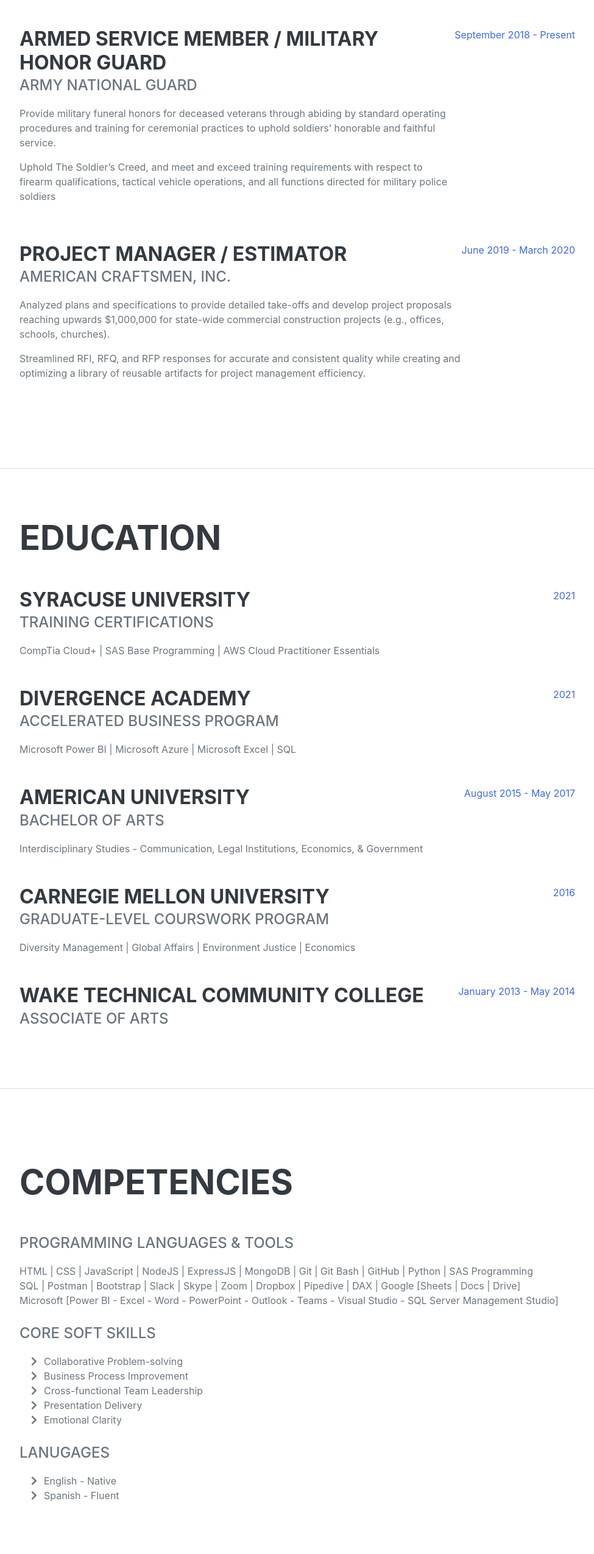
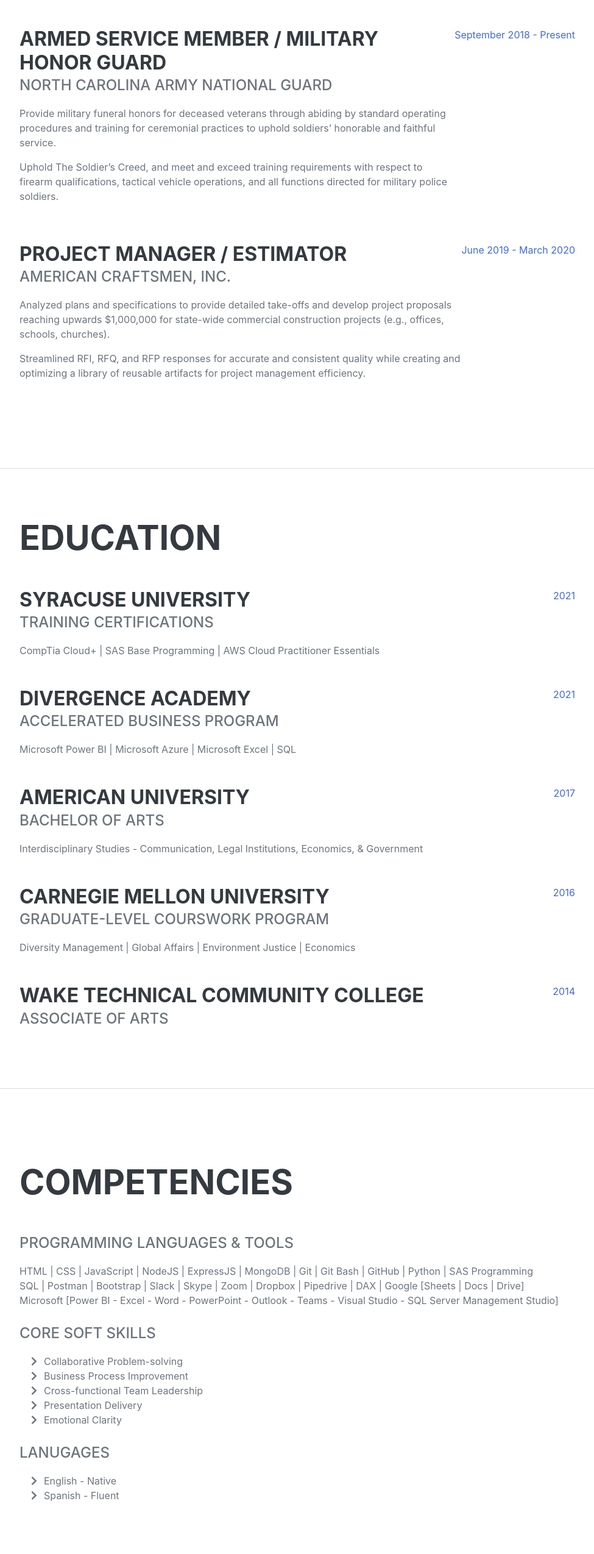
Before and after one commit to droman892/droman892.github.io, a website: page public/index.html in a window 1280 px wide. Shown: the part 951-3500 px from the top of the page at 61% size, without its empty margins (288-1263 px from the left). Drawn offline with nearby package versions, Linux system fonts and the light colour scheme; a web font is replaced by a local one.

Commit message:
quick edits

```diff
--- a/public/index.html
+++ b/public/index.html
@@ -70,11 +70,11 @@
                     <div class="d-flex flex-column flex-md-row justify-content-between mb-5">
                         <div class="flex-grow-1">
                             <h3 class="mb-0">Armed Service Member / Military Honor Guard</h3>
-                            <div class="subheading mb-3">Army National Guard</div>
+                            <div class="subheading mb-3">North Carolina Army National Guard</div>
                             <p>Provide military funeral honors for deceased veterans through abiding by standard operating procedures and training
                             for ceremonial practices to uphold soldiers’ honorable and faithful service.</p>
                             <p>Uphold The Soldier’s Creed, and meet and exceed training requirements with respect to firearm qualifications, tactical
-                            vehicle operations, and all functions directed for military police soldiers</p>
+                            vehicle operations, and all functions directed for military police soldiers.</p>
                         </div>
                         <div class="flex-shrink-0"><span class="text-primary">September 2018 - Present</span></div>
                     </div>
@@ -118,7 +118,7 @@
                             <div class="subheading mb-3">Bachelor of Arts</div>
                             <div>Interdisciplinary Studies - Communication, Legal Institutions, Economics, & Government</div>
                         </div>
-                        <div class="flex-shrink-0"><span class="text-primary">August 2015 - May 2017</span></div>
+                        <div class="flex-shrink-0"><span class="text-primary">2017</span></div>
                     </div>
                     <div class="d-flex flex-column flex-md-row justify-content-between mb-5">
                         <div class="flex-grow-1">
@@ -133,7 +133,7 @@
                             <h3 class="mb-0">Wake Technical Community College</h3>
                             <div class="subheading mb-3">Associate of Arts</div>
                         </div>
-                        <div class="flex-shrink-0"><span class="text-primary">January 2013 - May 2014</span></div>
+                        <div class="flex-shrink-0"><span class="text-primary">2014</span></div>
                     </div>
                 </div>
             </section>
@@ -147,7 +147,7 @@
 
                     <div>HTML | CSS | JavaScript | NodeJS | ExpressJS | MongoDB | Git | Git Bash | GitHub | Python | SAS Programming</div>
 
-                    <div> SQL | Postman | Bootstrap | Slack | Skype | Zoom | Dropbox | Pipedive | DAX | Google [Sheets | Docs | Drive]</div>
+                    <div> SQL | Postman | Bootstrap | Slack | Skype | Zoom | Dropbox | Pipedrive | DAX | Google [Sheets | Docs | Drive]</div>
 
                     <div> Microsoft [Power BI - Excel - Word - PowerPoint - Outlook - Teams - Visual Studio - SQL Server Management Studio]</div>
                     <br />
@@ -208,7 +208,7 @@
                     <p class="mb-0">At the same time, I relish opportunities to hike with my fiancé, Maria.  Some of my favorite hikes include
                     escalating <a href="https://www.ncparks.gov/mount-mitchell-state-park/home" target="_blank">Mt. Mitchell</a>, enjoying the wild horses
                     across the <a href="https://www.dcr.virginia.gov/state-parks/grayson-highlands" target="_blank">Grayson Highlands</a>, and absorbing
-                    the surreal views throughout the <a href="https://www.nps.gov/grsm/index.htm" target="_blank">Great Smoky Mountains</a>.</p>
+                    the surreal views throughout <a href="https://www.nps.gov/grsm/index.htm" target="_blank">The Great Smoky Mountains</a>.</p>
 
                     <br />
 
```
